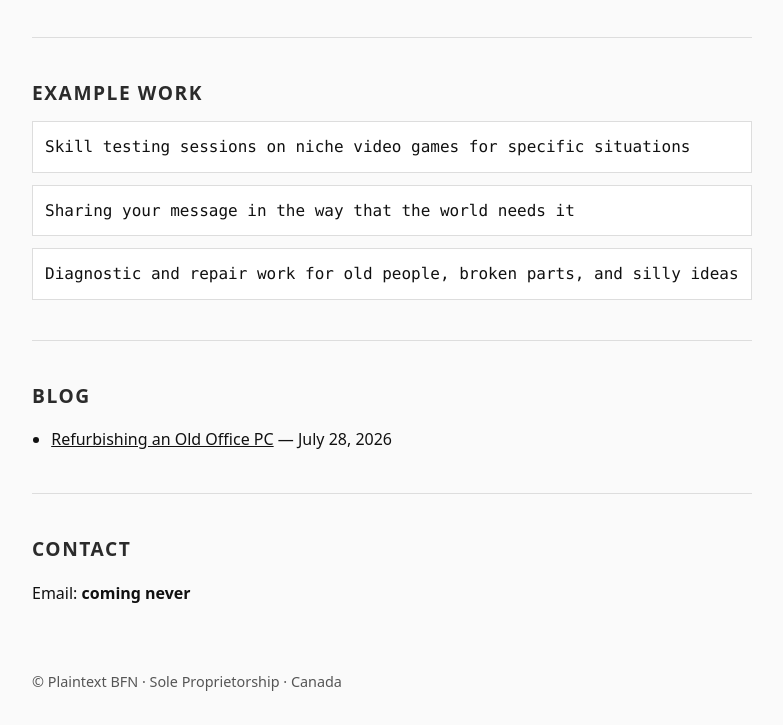
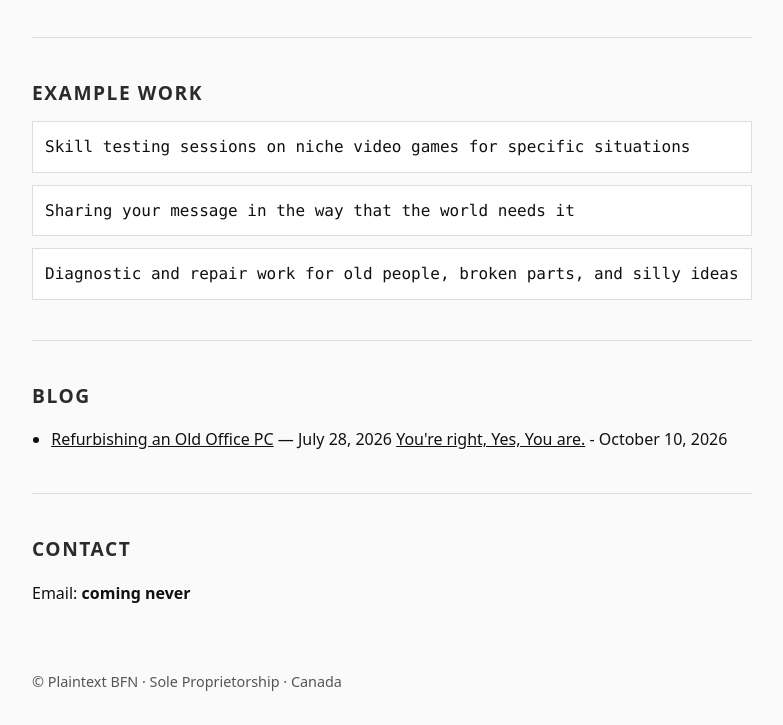
Before and after one commit to ham-on-dude/plaintextbfn.github.io, an Eleventy site: page index.html in a window 1280 px wide. Shown: the part 623-1348 px from the top of the page, without its empty margins (248-1031 px from the left). Built offline with nearby package versions, Linux system fonts and the light colour scheme; Eleventy itself is replaced by a stand-in of ours; files that its build step writes are made by us from their sources.

Commit message:
Add new blog link to index.html

```diff
--- a/index.html
+++ b/index.html
@@ -140,6 +140,7 @@
   <ul>
     <li>
       <a href="/blog/so-it-begins/">Refurbishing an Old Office PC</a> — July 28, 2026
+      <a href="/blog/b#2/">You're right, Yes, You are.</a> - October 10, 2026
     </li>
   </ul>
     </section>
```
